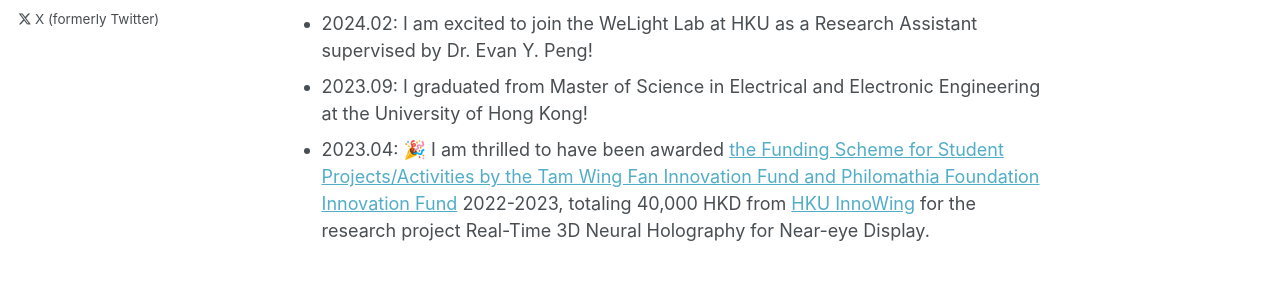
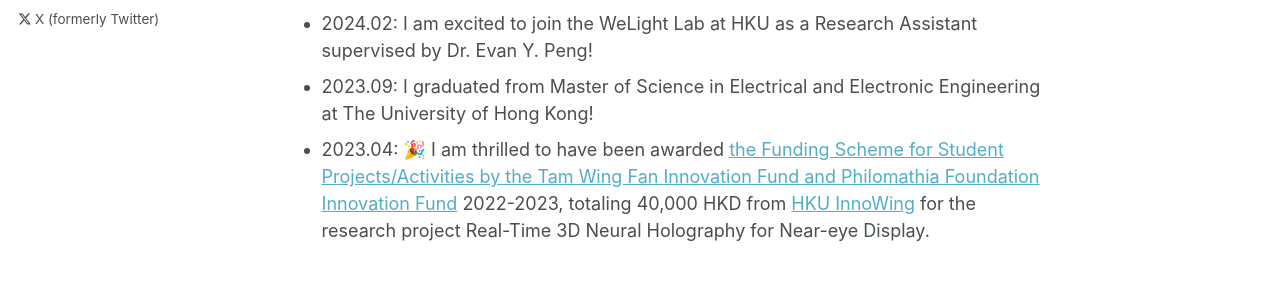
Before and after one commit to QuFeiFan/QuFeiFan.github.io, a Jekyll site: the page built from _pages/about.md, in a window 1280 px wide and 1236 px high. Shown: the part 575-871 px from the top of the window. Built offline with Jekyll 4.4.1, drawn with Linux system fonts in a browser that asks for light colours; some web fonts are replaced.

Commit message:
edit info

```diff
--- a/_pages/about.md
+++ b/_pages/about.md
@@ -19,5 +19,5 @@ NEWS
 - 2024.04: I am glad to attend the [China 3DV](http://www.csig3dv.net/) conference!
 - 2024.04: I am happy to assist Dr. Evan Y. Peng in hosting [the workshop on Frontiers of Image Science and Visual Computing 2024](https://hku.welight.fun/events/)!
 - 2024.02: I am excited to join the WeLight Lab at HKU as a Research Assistant supervised by Dr. Evan Y. Peng!
-- 2023.09: I graduated from Master of Science in Electrical and Electronic Engineering at the University of Hong Kong!
+- 2023.09: I graduated from Master of Science in Electrical and Electronic Engineering at The University of Hong Kong!
 - 2023.04:  🎉 I am thrilled to have been awarded [the Funding Scheme for Student Projects/Activities by the Tam Wing Fan Innovation Fund and Philomathia Foundation Innovation Fund](https://innoacademy.engg.hku.hk/funding-scheme/#:~:text=The%20Funding%20Scheme%20for%20student,engineering%20problems%20in%20the%20world.) 2022-2023, totaling 40,000 HKD from [HKU InnoWing](https://innowings.engg.hku.hk/) for the research project Real-Time 3D Neural Holography for Near-eye Display.
```
